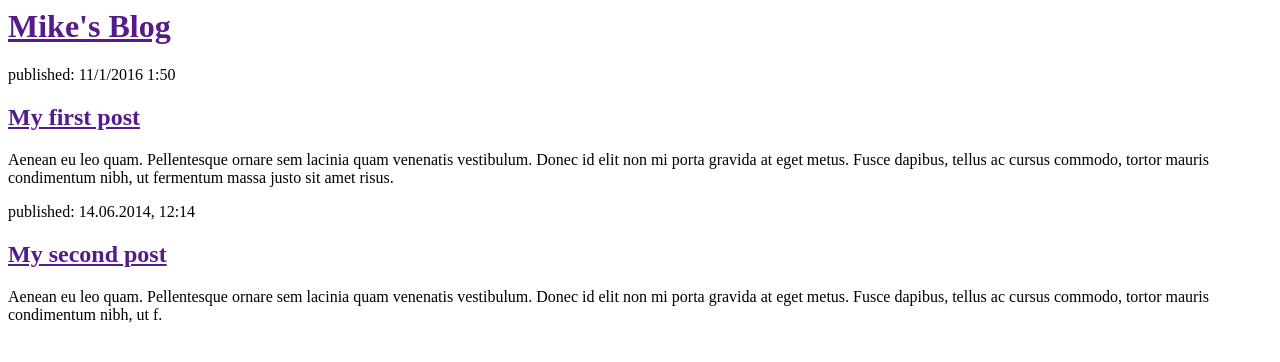
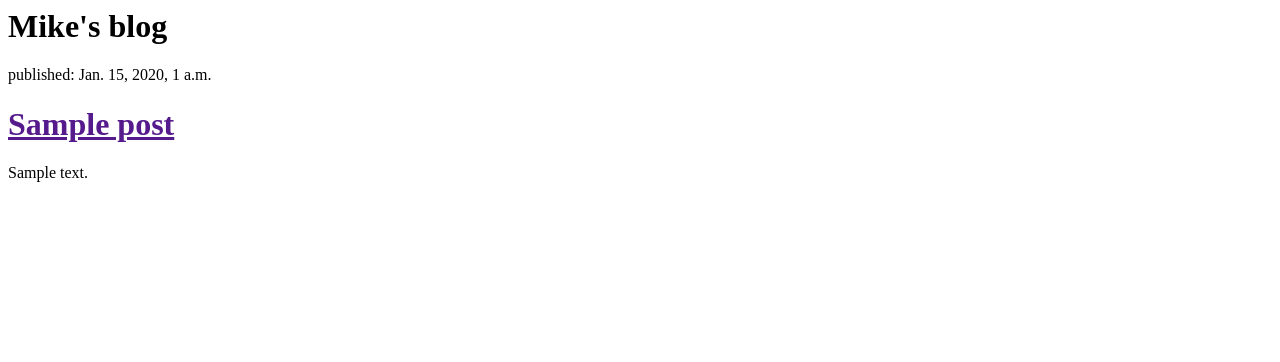
Before and after one commit to mike259/my-first-blog, a Django app: template blog/templates/blog/post_list.html in a window 1280 px wide. Shown: the top 362 px of the page. Run offline with Django 3.2, Linux system fonts and the light colour scheme; the template is opened without the code that fills it: values that come from a table or form of the project are taken from there, others are empty; tables that the repository leaves empty hold one stand-in row (values such as "Sample post").

Commit message:
Modified templates to display posts from database.

```diff
--- a/blog/templates/blog/post_list.html
+++ b/blog/templates/blog/post_list.html
@@ -3,19 +3,13 @@
         <title>Mike's blog</title>
     </head>
     <body>
+    <h1>Mike's blog</h1>
+    {% for post in posts %}
         <div>
-            <h1><a href="">Mike's Blog</a></h1>
+            <p>published: {{ post.published_date }}</p>
+            <h1><a href="">{{ post.title }}</a></h1>
+            <p>{{ post.text|linebreaks }}</p>
         </div>
-
-        <div>
-            <p>published: 11/1/2016 1:50</p>
-            <h2><a href="">My first post</a></h2>
-            <p>Aenean eu leo quam. Pellentesque ornare sem lacinia quam venenatis vestibulum. Donec id elit non mi porta gravida at eget metus. Fusce dapibus, tellus ac cursus commodo, tortor mauris condimentum nibh, ut fermentum massa justo sit amet risus.</p>
-        </div>
-        <div>
-            <p>published: 14.06.2014, 12:14</p>
-            <h2><a href="">My second post</a></h2>
-            <p>Aenean eu leo quam. Pellentesque ornare sem lacinia quam venenatis vestibulum. Donec id elit non mi porta gravida at eget metus. Fusce dapibus, tellus ac cursus commodo, tortor mauris condimentum nibh, ut f.</p>
-        </div>
+    {% endfor %}
     </body>
 </html>
```
Also changed, not shown: blog/views.py (+7 -1 lines).
